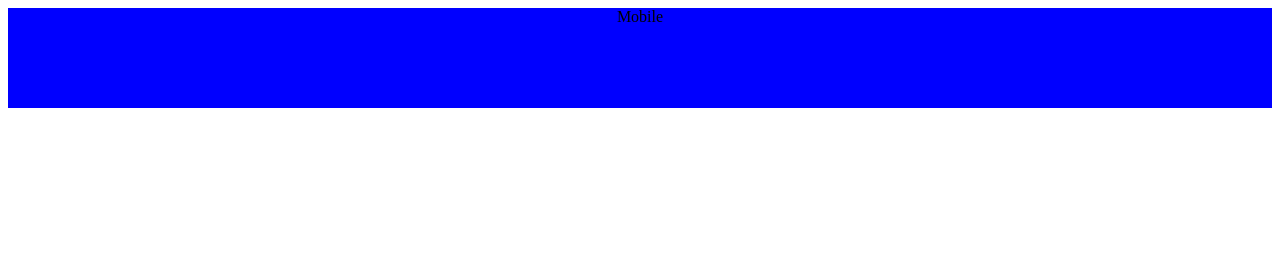
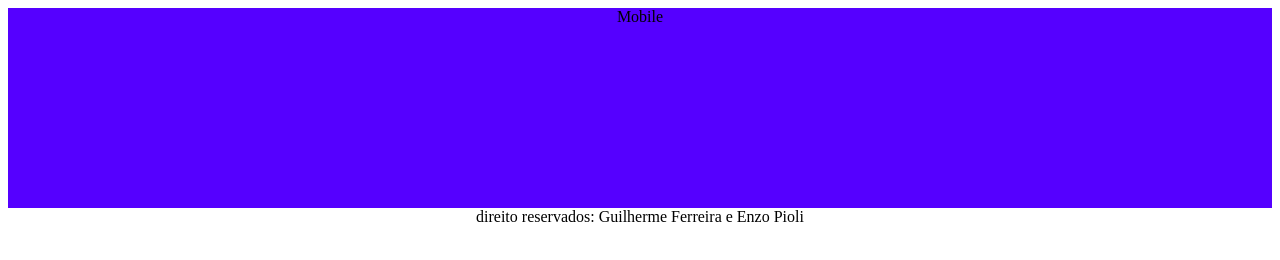
Before and after one commit to guixande0905g/g243h1t, a plain HTML site: page index.html in a window 1280 px wide. Drawn offline with Linux system fonts and the light colour scheme.

Commit message:
Add files via upload

```diff
--- a/index.html
+++ b/index.html
@@ -9,8 +9,15 @@
 <body>
 
   <header class="barra">
-   <span id="dispositivo">Mobile</span>
+   <span class="dispositivo">Mobile</span>
   </header>
+  <section class="conteudo">
+
+
+  </section>
+  <footer class="rodape">
+direito reservados: Guilherme Ferreira e Enzo Pioli
+  </footer>
 
 </body>
 </html>
--- a/seucu.css
+++ b/seucu.css
@@ -1,10 +1,31 @@
 .barra {
-    background-color: blue;
+    background-color: #0000ff;
     width: 100%;
     height: 100px;
     text-align: center;
 }
-#dispoitivo{
+.dispoitivo{
     font-size: 60px;
     color: white;
 }
+
+@media (min-width: 800px) {
+    .barra{
+        height: 150px;
+        background-color: tomato
+    }
+    .dispoitivo {
+        display: none;
+
+    }
+    @media (min-width: 1228px){
+        .barra {
+            height: 200px;
+            background-color: rgb(85, 0, 255);
+
+        }
+    }
+    .rodape {
+        text-align: center;
+    }
+}
```
